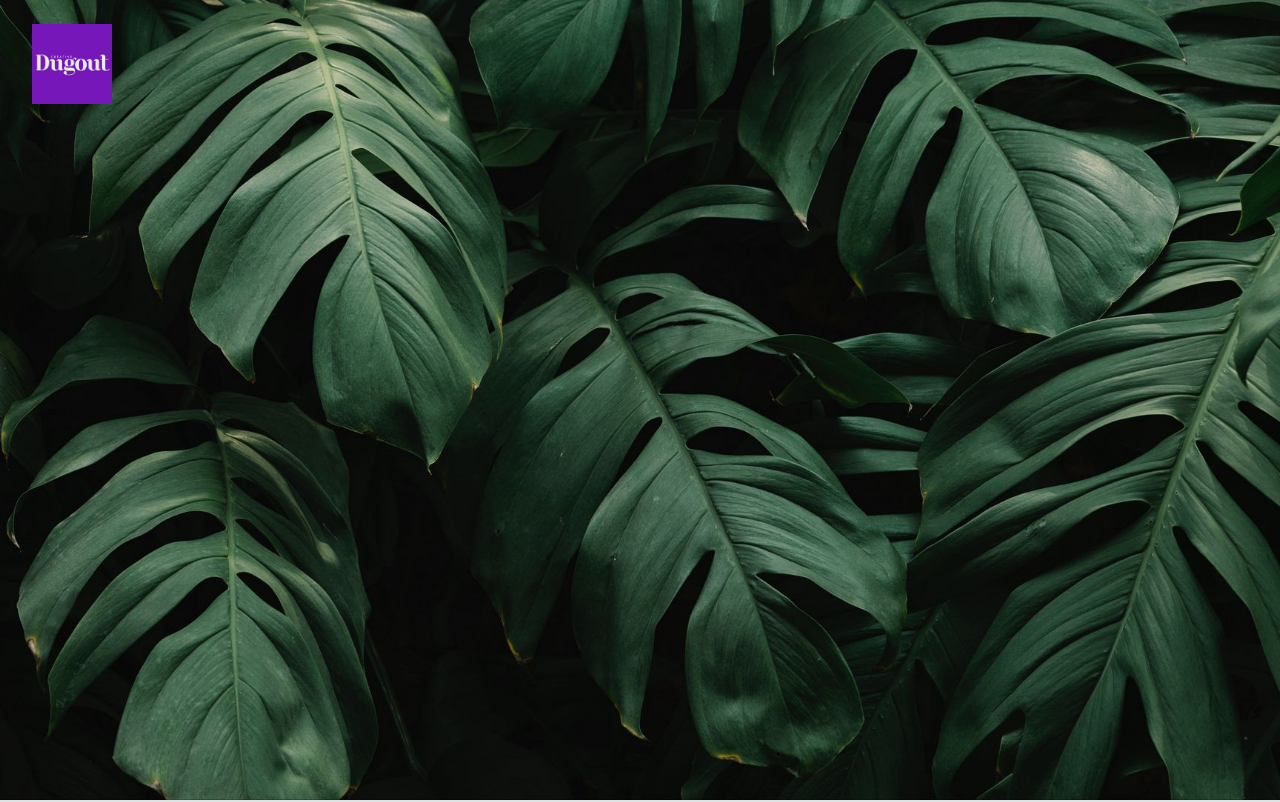
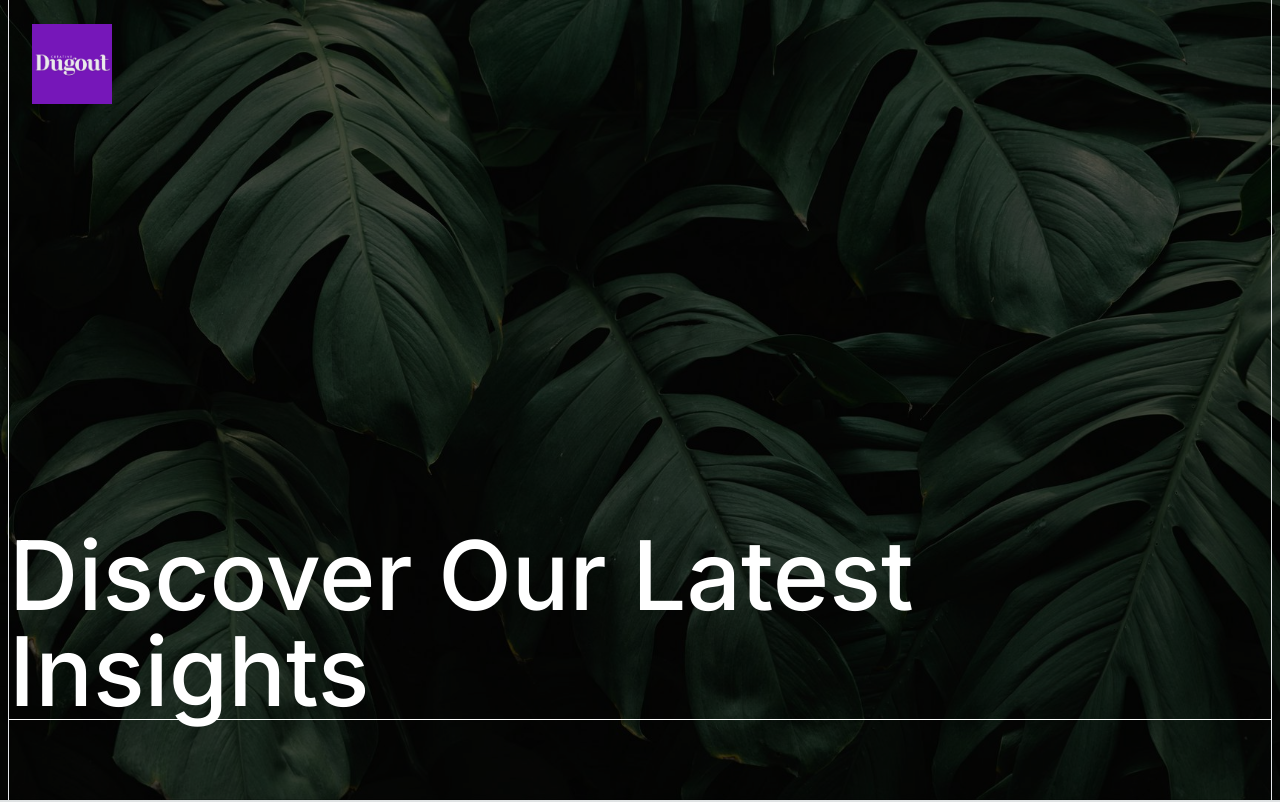
Before and after one commit to thedudeontitan/creative_dogout_website, a Next.js app: page /blogs in a window 1280 px wide. Shown: the top 802 px of the page. Built offline with nearby package versions, Linux system fonts and the light colour scheme.

Commit message:
added hero for blog page

```diff
--- /dev/null
+++ b/app/blogs/[blog]/page.tsx
@@ -0,0 +1,10 @@
+"use client"
+import React from 'react'
+
+export default function page() {
+  return (
+    <div>
+
+    </div>
+  )
+}
--- a/app/blogs/page.tsx
+++ b/app/blogs/page.tsx
@@ -8,29 +8,47 @@ import { useRouter } from 'next/navigation'
 export default function Blogs() {
     const router = useRouter();
 
-    const handleClick = (e:any,href:string) =>{
+    const handleClick = (e: any, href: string) => {
         e.preventDefault()
         router.push(href);
     }
     return (
         <section>
             <div className=' overflow-hidden'>
-                <div className='relative h-screen'>
-                    <Image src="/blogplaceholder.jpg" alt='blog image' fill style={{ objectFit: "cover"}}/>
+                <div className='relative h-screen '>
+                    <Image src="/blogplaceholder.jpg" alt='blog image' fill style={{ objectFit: "cover" }} />
+                </div>
+                <div className="absolute top-0 bg-black bg-opacity-60 flex flex-col border-white min-h-screen w-full">
+                    <div className='flex h-full border-x mx-2 min-h-screen '>
+                        <div className=" flex flex-col-reverse lg:flex-col justify-center lg:justify-normal w-full">
+
+                            {/* <div className="p-5 lg:p-0 text-xl lg:text-4xl text-white font-medium lg:ml-80 xl:ml-[110vh] lg:mr-20 lg:mt-40 xl:mt-60 xl:mb-20">
+                                We at Creative Dugout foster trust and credibility through impactful brand communications.
+
+                            </div> */}
+                            <div className='border-t border-white flex lg:hidden '></div>
+
+                            <div className="p-5 lg:p-0 text-2xl lg:text-8xl text-white font-medium lg:mt-auto lg:ml-auto ">
+                                Discover Our Latest Insights
+                            </div>
+                            <div className='border-t border-white hidden lg:flex w-full mb-20'></div>
+
+                        </div>
+                    </div>
                 </div>
             </div>
             <div className='relative min-h-screen pb-20 p-5'>
-                {blogs.map((blog)=>(
+                {blogs.map((blog) => (
                     <div key={blog.key} className='lg:mt-20 xl:ml-96'>
                         <div className='lg:w-[150vh] lg:h-[60vh] my-10 overflow-clip flex items-center'>
                             <div className='h-[30vh] w-full lg:h-[75vh] relative hover:scale-110 transition-all duration-500'>
-                            <Image src={blog.image} alt="blog image" fill={true} style={{objectFit:"cover"}}/>
+                                <Image src={blog.image} alt="blog image" fill={true} style={{ objectFit: "cover" }} />
                             </div>
                         </div>
                         <div className='flex flex-col gap-5'>
                             <span className='text-xl lg:text-5xl font-medium'>{blog.title}</span>
                             <span className='text-lg lg:text-2xl '>{blog.highlight}</span>
-                        <button onClick={()=>(router.push(`/blogs/${blog.key}`))} className='w-fit lg:text-xl bg-black text-white px-4 py-2'>Read Article <FiArrowRight className='inline-block' /></button>
+                            <button onClick={() => (router.push(`/blogs/${blog.key}`))} className='w-fit lg:text-xl bg-black text-white px-4 py-2'>Read Article <FiArrowRight className='inline-block' /></button>
                         </div>
                     </div>
                 ))}
```
Lines whose indentation alone changed are shown as unchanged.
